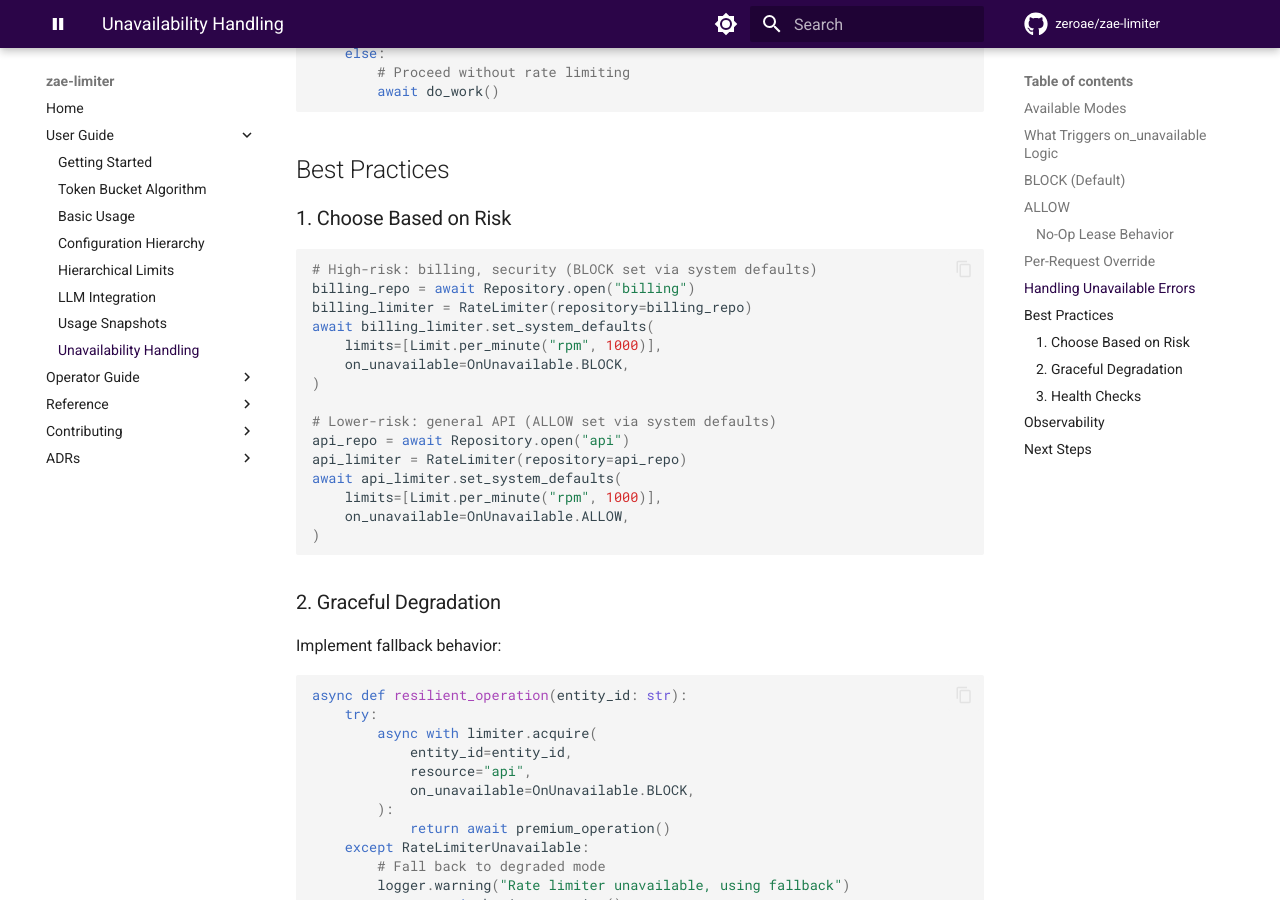
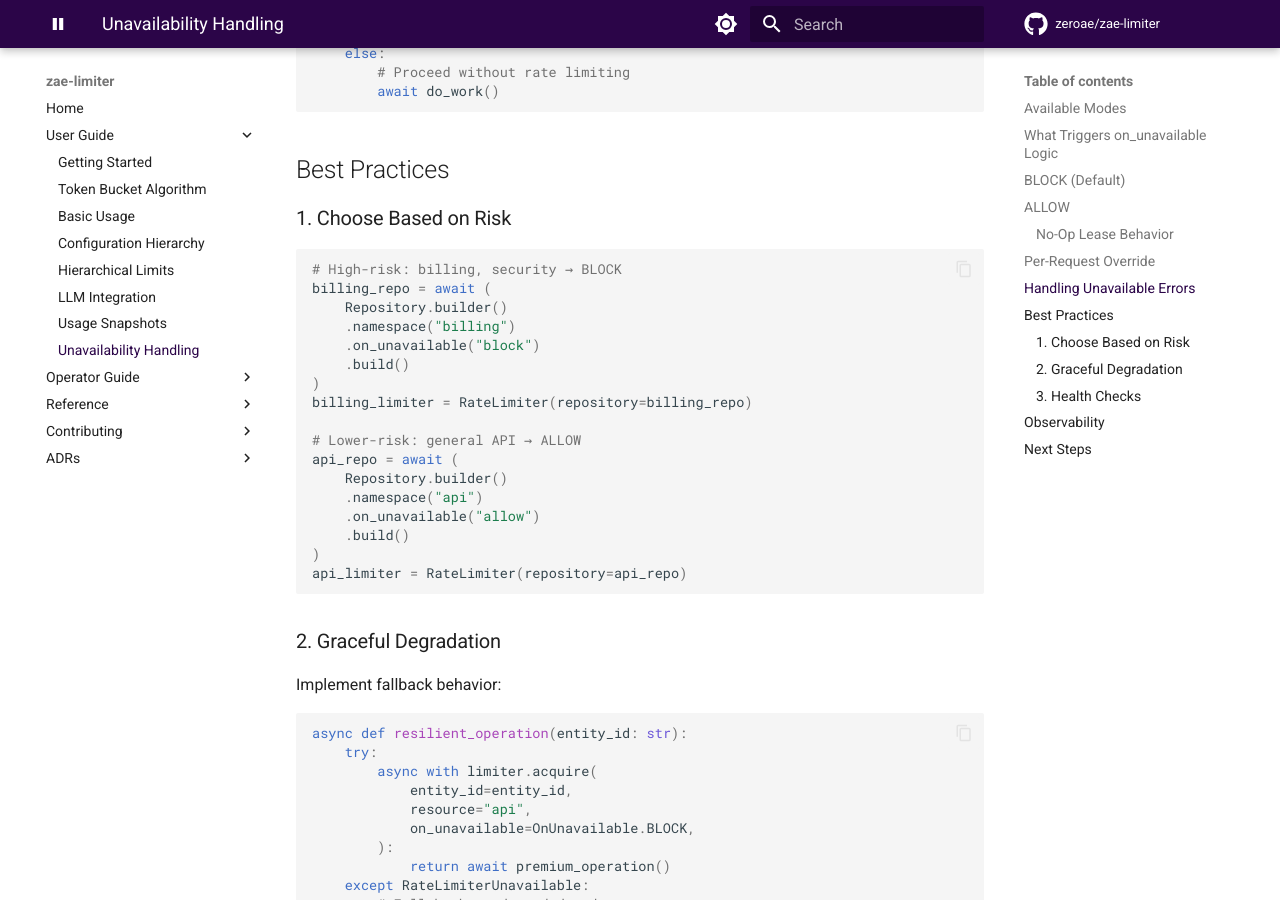
Before and after one commit to zeroae/zae-limiter, an MkDocs documentation site: the page built from docs/guide/unavailability.md, in a window 1280 px wide and 900 px high, scrolled down 4041 px. Built offline with MkDocs 1.6.1 and Material for MkDocs 9.7.7, drawn with Linux system fonts in a browser that asks for light colours; comment, search, counter and statistics services are not loaded; the version menu is left out.

Commit message:
📝 docs(guide): use builder pattern for per-namespace on_unavailable examples (#404)
Replace imperative open() + set_system_defaults() with declarative
builder().namespace().on_unavailable().build() in the "Choose Based on
Risk" section. Also register "billing" and "api" namespaces in doctest
fixtures so builder examples can resolve them.

Co-Authored-By: Claude Opus 4.6 <noreply@anthropic.com>

````diff
--- a/docs/guide/unavailability.md
+++ b/docs/guide/unavailability.md
@@ -181,21 +181,23 @@ except RateLimiterUnavailable as e:
 ### 1. Choose Based on Risk
 
 ```python
-# High-risk: billing, security (BLOCK set via system defaults)
-billing_repo = await Repository.open("billing")
+# High-risk: billing, security → BLOCK
+billing_repo = await (
+    Repository.builder()
+    .namespace("billing")
+    .on_unavailable("block")
+    .build()
+)
 billing_limiter = RateLimiter(repository=billing_repo)
-await billing_limiter.set_system_defaults(
-    limits=[Limit.per_minute("rpm", 1000)],
-    on_unavailable=OnUnavailable.BLOCK,
+
+# Lower-risk: general API → ALLOW
+api_repo = await (
+    Repository.builder()
+    .namespace("api")
+    .on_unavailable("allow")
+    .build()
 )
-
-# Lower-risk: general API (ALLOW set via system defaults)
-api_repo = await Repository.open("api")
 api_limiter = RateLimiter(repository=api_repo)
-await api_limiter.set_system_defaults(
-    limits=[Limit.per_minute("rpm", 1000)],
-    on_unavailable=OnUnavailable.ALLOW,
-)
 ```
 
 ### 2. Graceful Degradation
````
Also changed, not shown: 1 other file.
